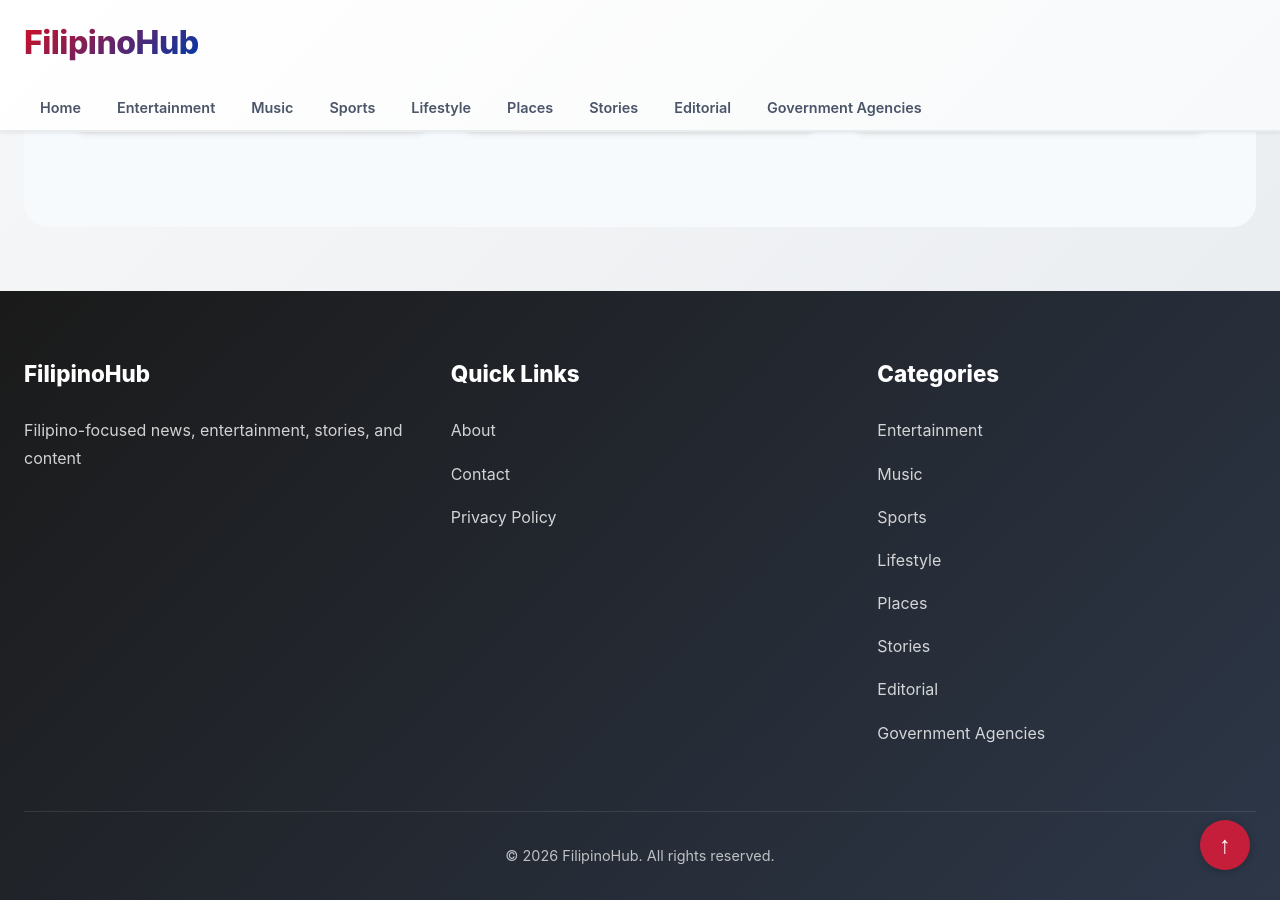
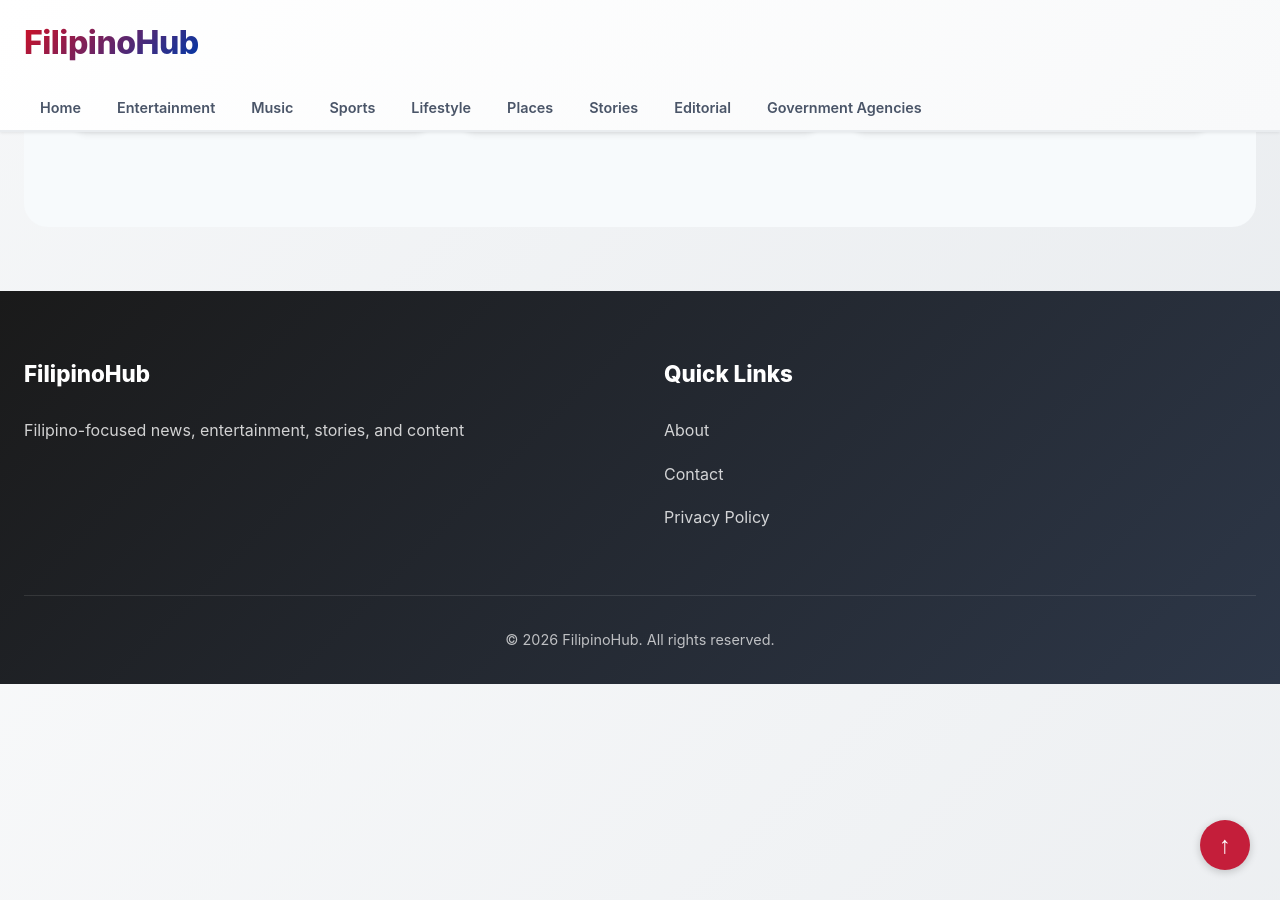
Before and after one commit to filipinohub/FilipinoHub, a Jekyll site: the page built from index.html, in a window 1280 px wide and 900 px high, scrolled down 3056 px. Built offline with Jekyll 4.4.1, drawn with Linux system fonts in a browser that asks for light colours.

Commit message:
Remove categories section from footer

```diff
--- a/_layouts/default.html
+++ b/_layouts/default.html
@@ -75,19 +75,6 @@
                         <li><a href="{{ '/privacy.html' | relative_url }}">Privacy Policy</a></li>
                     </ul>
                 </div>
-                <div class="footer-section">
-                    <h3>Categories</h3>
-                    <ul>
-                        <li><a href="{{ '/entertainment/' | relative_url }}">Entertainment</a></li>
-                        <li><a href="{{ '/music/' | relative_url }}">Music</a></li>
-                        <li><a href="{{ '/sports/' | relative_url }}">Sports</a></li>
-                        <li><a href="{{ '/lifestyle/' | relative_url }}">Lifestyle</a></li>
-                        <li><a href="{{ '/places/' | relative_url }}">Places</a></li>
-                        <li><a href="{{ '/stories/' | relative_url }}">Stories</a></li>
-                        <li><a href="{{ '/editorial/' | relative_url }}">Editorial</a></li>
-                        <li><a href="{{ '/government-agencies/' | relative_url }}">Government Agencies</a></li>
-                    </ul>
-                </div>
             </div>
             <div class="footer-bottom">
                 <p>&copy; {{ 'now' | date: "%Y" }} {{ site.title }}. All rights reserved.</p>
```
